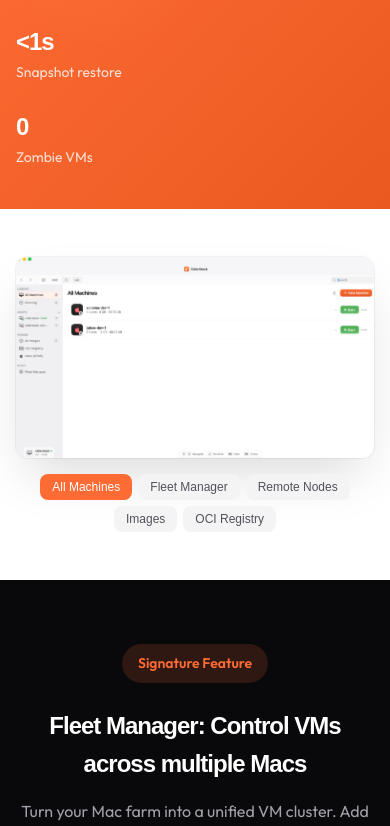
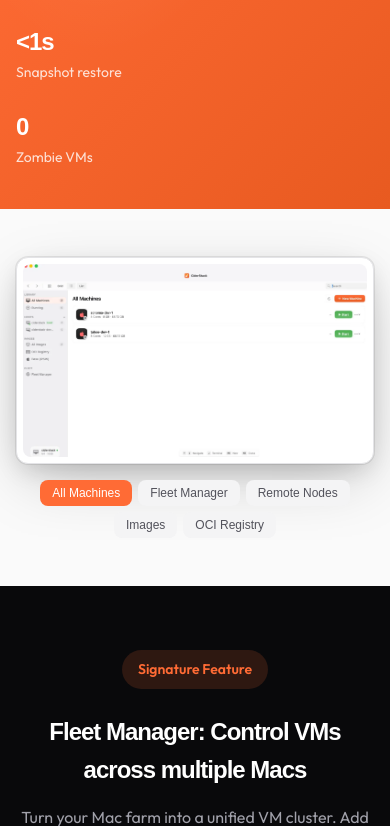
Before and after one commit to ciderstack/CiderStackSite, a Flask app: page / in a window 390 px wide. Shown: the part 717-1543 px from the top of the page. Run offline with Flask 3, Linux system fonts and the light colour scheme; some web fonts are replaced.

Commit message:
Improve screenshot visibility with better contrast, shadows, and frame styling

```diff
--- a/templates/index.html
+++ b/templates/index.html
@@ -311,7 +311,7 @@
     /* Screenshot Gallery */
     .screenshots {
       padding: 4rem 1.5rem;
-      background: white;
+      background: var(--gray-50);
     }
 
     .screenshots-inner {
@@ -320,9 +320,12 @@
     }
 
     .screenshot-main {
-      border-radius: 12px;
+      border-radius: 16px;
       overflow: hidden;
-      box-shadow: 0 25px 50px -12px rgba(0,0,0,0.15), 0 0 0 1px rgba(0,0,0,0.05);
+      box-shadow: 0 20px 60px -12px rgba(0,0,0,0.25), 0 8px 24px -4px rgba(0,0,0,0.15), 0 0 0 1px rgba(0,0,0,0.08);
+      background: white;
+      padding: 0.5rem;
+      border: 1px solid var(--gray-200);
     }
 
     .screenshot-main img {
@@ -330,6 +333,14 @@
       height: auto;
       display: block;
       max-width: 100%;
+      border-radius: 12px;
+      image-rendering: -webkit-optimize-contrast;
+      image-rendering: crisp-edges;
+      transition: transform 0.3s ease;
+    }
+
+    .screenshot-main:hover img {
+      transform: scale(1.01);
     }
 
     .screenshot-tabs {
@@ -1149,6 +1160,15 @@
       /* Screenshots */
       .screenshots {
         padding: 3rem 1rem;
+      }
+
+      .screenshot-main {
+        padding: 0.375rem;
+        border-radius: 12px;
+      }
+
+      .screenshot-main img {
+        border-radius: 8px;
       }
 
       .screenshot-tabs {
```
